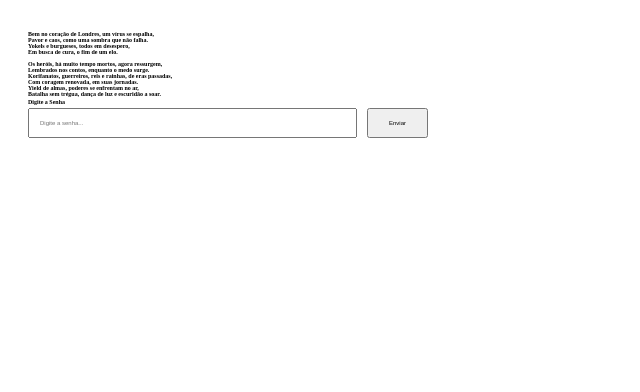
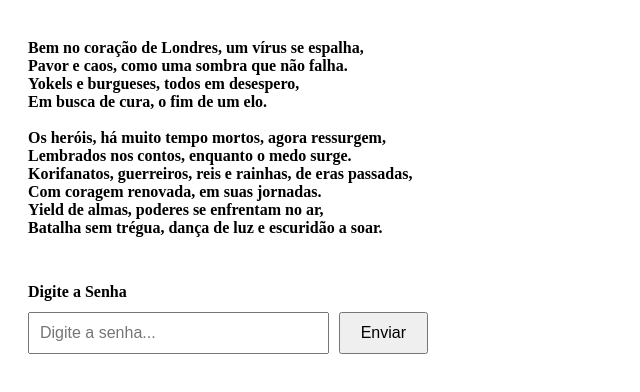
Before and after one commit to ThiagoQuixaba/zYbEsFqRwD, a plain HTML site: page index.html in a window 1280 px wide. Shown: the whole page, without its empty margins (0-640 px from the left). Drawn offline with Linux system fonts and the light colour scheme.

Commit message:
Update index.html

```diff
--- a/index.html
+++ b/index.html
@@ -6,11 +6,11 @@
     <title>Enigma</title>
     <style>
         body {
-            font-size: 0.5em;
+            font-size: 1em;
             padding: 20px;
         }
         h1 {
-            font-size: 0.5em;
+            font-size: 1em;
         }
         #formSenha {
             display: flex;
@@ -23,13 +23,13 @@
             width: 100%;
         }
         #senhaInput {
-            font-size: 0.5em;
+            font-size: 1em;
             padding: 10px;
             margin-right: 10px;
             flex: 1;
         }
         button {
-            font-size: 0.5em;
+            font-size: 1em;
             padding: 10px 20px;
             cursor: pointer;
         }
@@ -49,6 +49,7 @@
             Com coragem renovada, em suas jornadas. <br>
             Yield de almas, poderes se enfrentam no ar, <br>
             Batalha sem trégua, dança de luz e escuridão a soar. <br>
+            <br> <br>
         </h1>
     </div
     <div>
```
